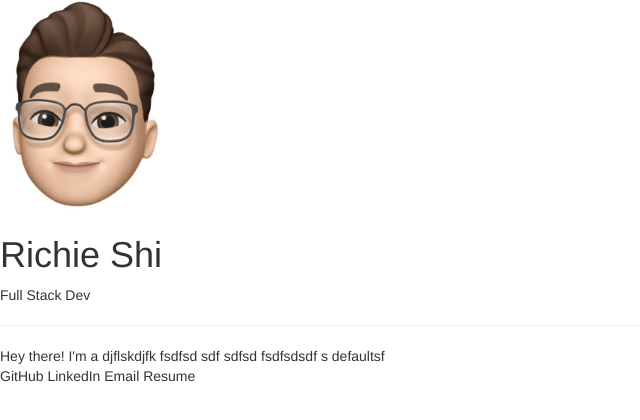
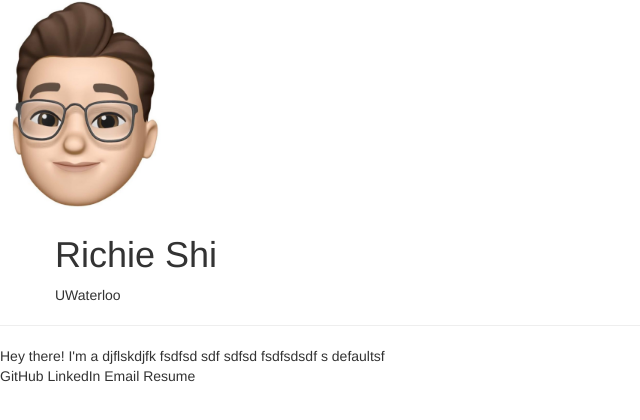
Before and after one commit to rhjshi/my-website, a Next.js app: page / in a window 1280 px wide. Shown: the top 420 px of the page, without its empty margins (0-640 px from the left). Built offline with nearby package versions, Linux system fonts and the light colour scheme.

Commit message:
use bootstrap components to fix sizing issues

```diff
--- a/components/Intro.js
+++ b/components/Intro.js
@@ -1,32 +1,35 @@
+import { Container, Row, Col } from 'reactstrap';
 import Image from 'next/image';
 import ScramblingText from './ScramblingText';
-
-const IMG_SCALE = 3/4;
 
 const Intro = () => {
   return (
     <div className='intro-container'>
       <div className='intro-content'>
+        <div className='avatar'>
           <Image
             src='/animoji.png'
             alt='animoji'
-          width={220 * IMG_SCALE}
-          height={280 * IMG_SCALE}
+            width={165}
+            height={210}
           />
-
-        <div className='desc-box'>
-          <h1 className='name-header'>Richie Shi</h1>
+        </div>
+        <Container className='desc-box'>
+          <Row><h1 className='name-header'>Richie Shi</h1></Row>
+          <Row>
             <ScramblingText
               id='scrambled-description'
               className='sub-header'
+              defaultText='Software Engineer'
               phrases={[
                 'Software Engineer',
+                'UWaterloo',
                 'Full Stack Dev',
-              'UWaterloo',
                 'Toronto, ON'
               ]}
             />
-        </div>
+          </Row>
+        </Container>
       </div>
     </div>
   );
--- a/styles/main.scss
+++ b/styles/main.scss
@@ -14,9 +14,14 @@ hr.intro-break {
   padding: 100px 0;
   .intro-content {
     display: flex;
+    .avatar {
+      width: 165px;
+      height: 210px;
+    }
     .desc-box {
       margin: auto;
-      padding-left: 25px;
+      width: 400px;
+      padding-left: 45px;
       .hello {
         font-size: large;
       }
```
Lines whose indentation alone changed are shown as unchanged.
